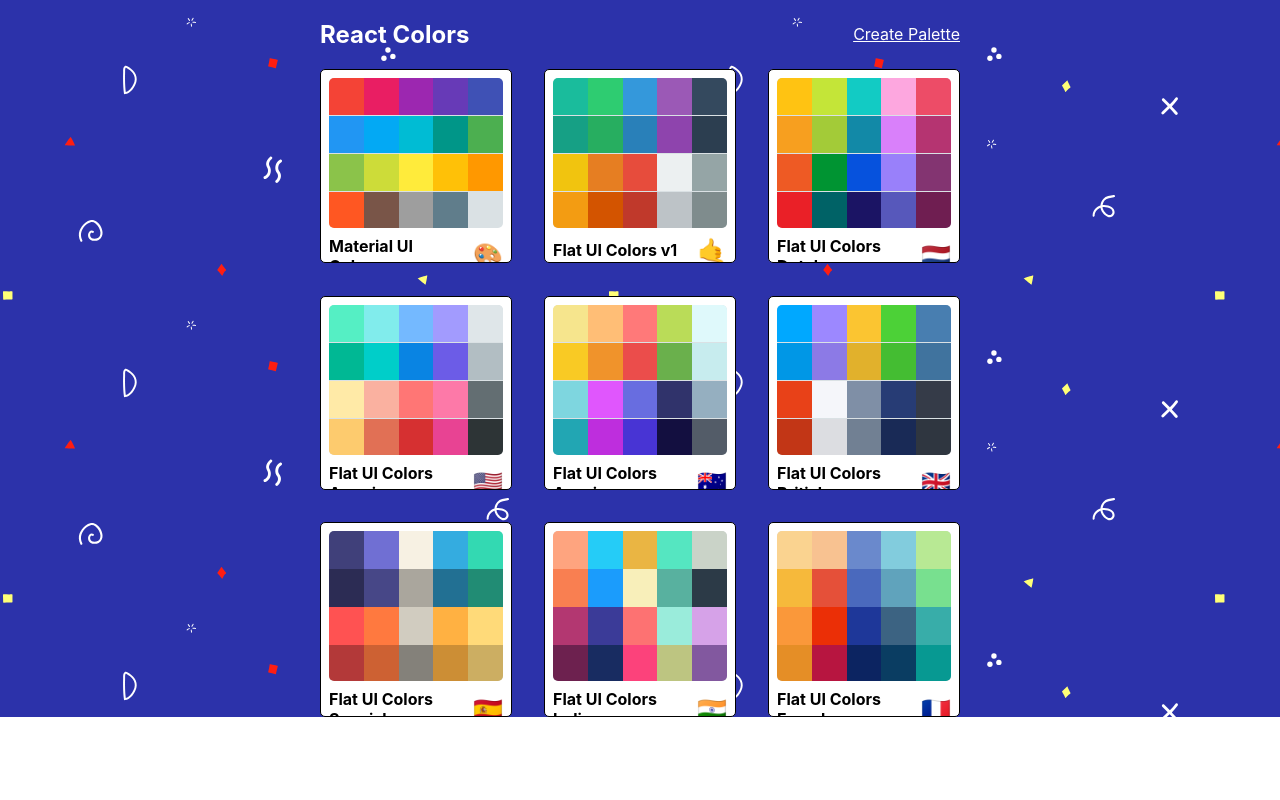
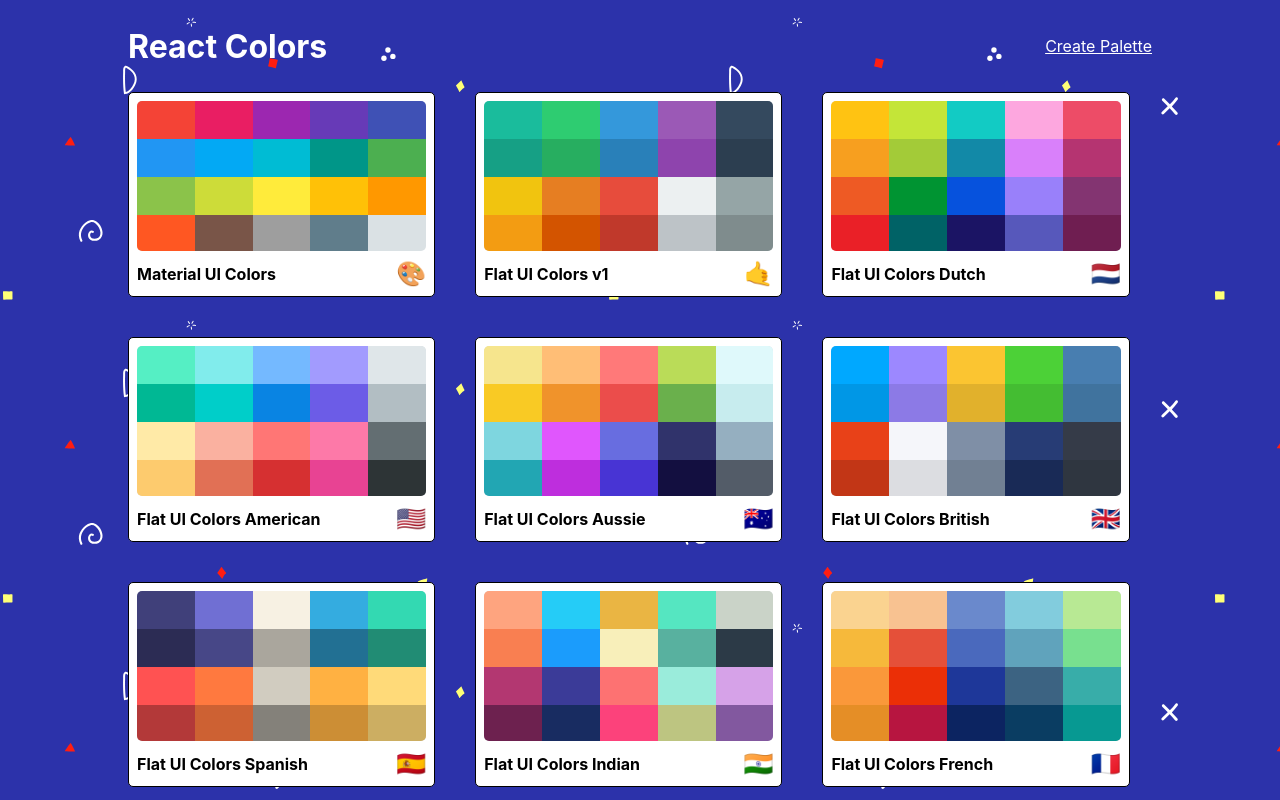
Before and after one commit to rajarsheechatterjee/MassiveColorProject, a React (Create React App) app: page / in a window 1280 px wide. Built offline with nearby package versions, Linux system fonts and the light colour scheme.

Commit message:
Animate Palette Deletion

```diff
--- a/src/PaletteList.js
+++ b/src/PaletteList.js
@@ -1,6 +1,7 @@
 import React, { Component } from 'react';
 import { Link } from 'react-router-dom';
 import MiniPalette from './MiniPalette';
+import { CSSTransition, TransitionGroup } from "react-transition-group";
 import { withStyles } from '@material-ui/styles';
 import styles from './styles/PaletteListStyles';
 
@@ -14,11 +15,16 @@
             <div className={classes.root}>
                 <div className={classes.container}>
                     <nav className={classes.nav}>
-                        <h1>React Colors</h1>
+                        <h1 className={classes.heading}>React Colors</h1>
                         <Link to="/palette/new">Create Palette</Link>
                     </nav>
-                    <div className={classes.palette}>
+                    <TransitionGroup className={classes.palette}>
                         {palettes.map(palette => (
+                            <CSSTransition
+                                key={palette.id}
+                                classNames="fade"
+                                timeout={500}
+                            >
                                 <MiniPalette
                                     {...palette}
                                     handleClick={() => this.goToPalette(palette.id)}
@@ -26,8 +32,9 @@
                                     key={palette.id}
                                     id={palette.id}
                                 />
+                            </CSSTransition>
                         ))}
-                    </div>
+                    </TransitionGroup>
                 </div>
             </div>
         )
--- a/src/styles/PaletteListStyles.js
+++ b/src/styles/PaletteListStyles.js
@@ -1,20 +1,40 @@
+import sizes from './sizes';
 import bg from "./bg.svg";
 
 export default {
+    "@global": {
+        ".fade-exit": {
+            opacity: 1
+        },
+        ".fade-exit-active": {
+            opacity: 0,
+            transition: "opacity 500ms ease-out"
+        }
+    },
     root: {
-        height: "100 vh",
+        height: "100vh",
         display: "flex",
         alignItems: "flex-start",
         justifyContent: "center",
         backgroundColor: "#2c32aa",
         backgroundImage: `url(${bg})`,
+        overflow: "scroll"
+    },
+    heading: {
+        fontSize: "2rem"
     },
     container: {
         width: "50%",
         display: "flex",
         alignItems: "flex-start",
         flexDirection: "column",
-        flexWrap: "wrap"
+        flexWrap: "wrap",
+        [sizes.down("xl")]: {
+            width: "80%"
+        },
+        [sizes.down("xs")]: {
+            width: "75%"
+        }
     },
     nav: {
         display: "flex",
@@ -31,6 +51,13 @@
         width: "100%",
         display: "grid",
         gridTemplateColumns: "repeat(3, 30%)",
-        gridGap: "5%"
+        gridGap: "2.5rem",
+        [sizes.down("md")]: {
+            gridTemplateColumns: "repeat(2, 50%)"
+        },
+        [sizes.down("xs")]: {
+            gridTemplateColumns: "repeat(1, 100%)",
+            gridGap: "1.4rem"
+        }
     }
 };
```
Lines whose indentation alone changed are shown as unchanged.
